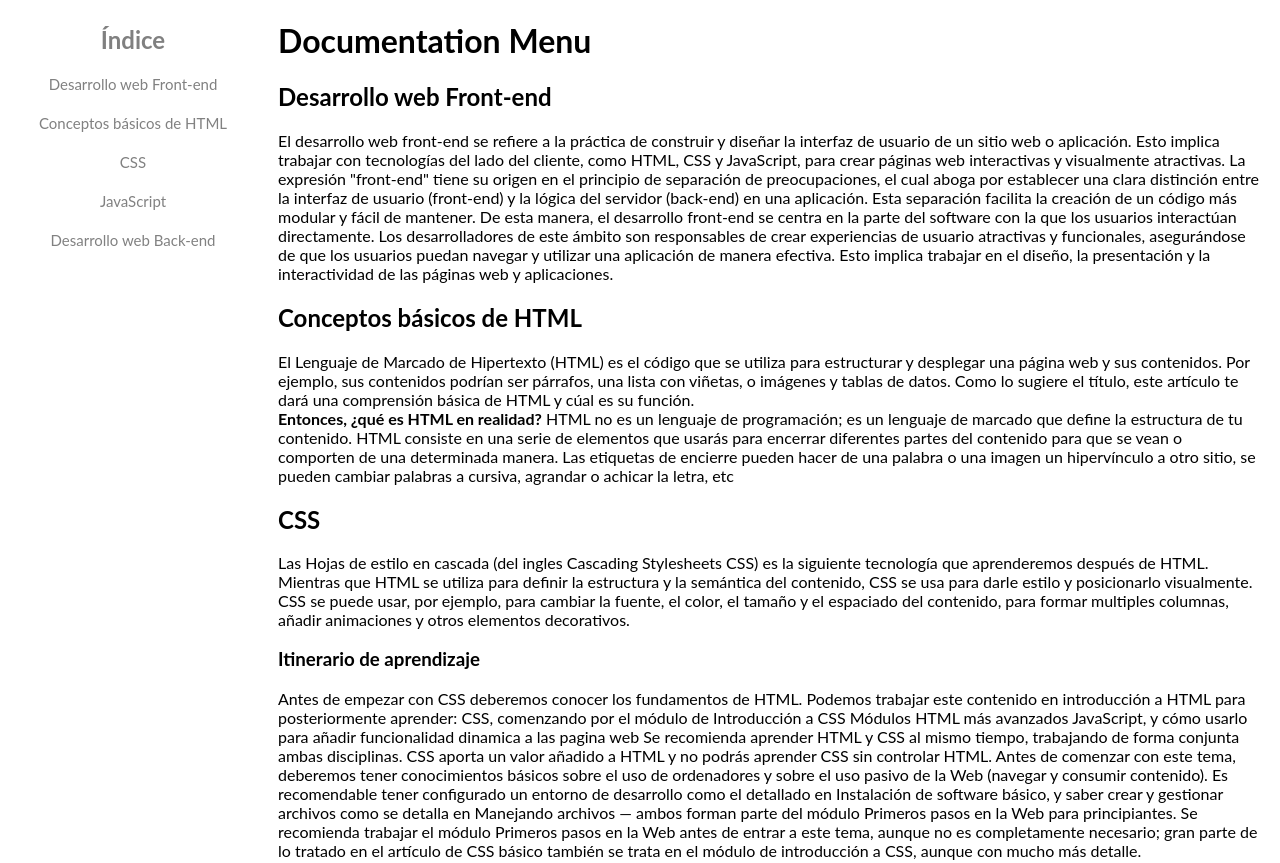
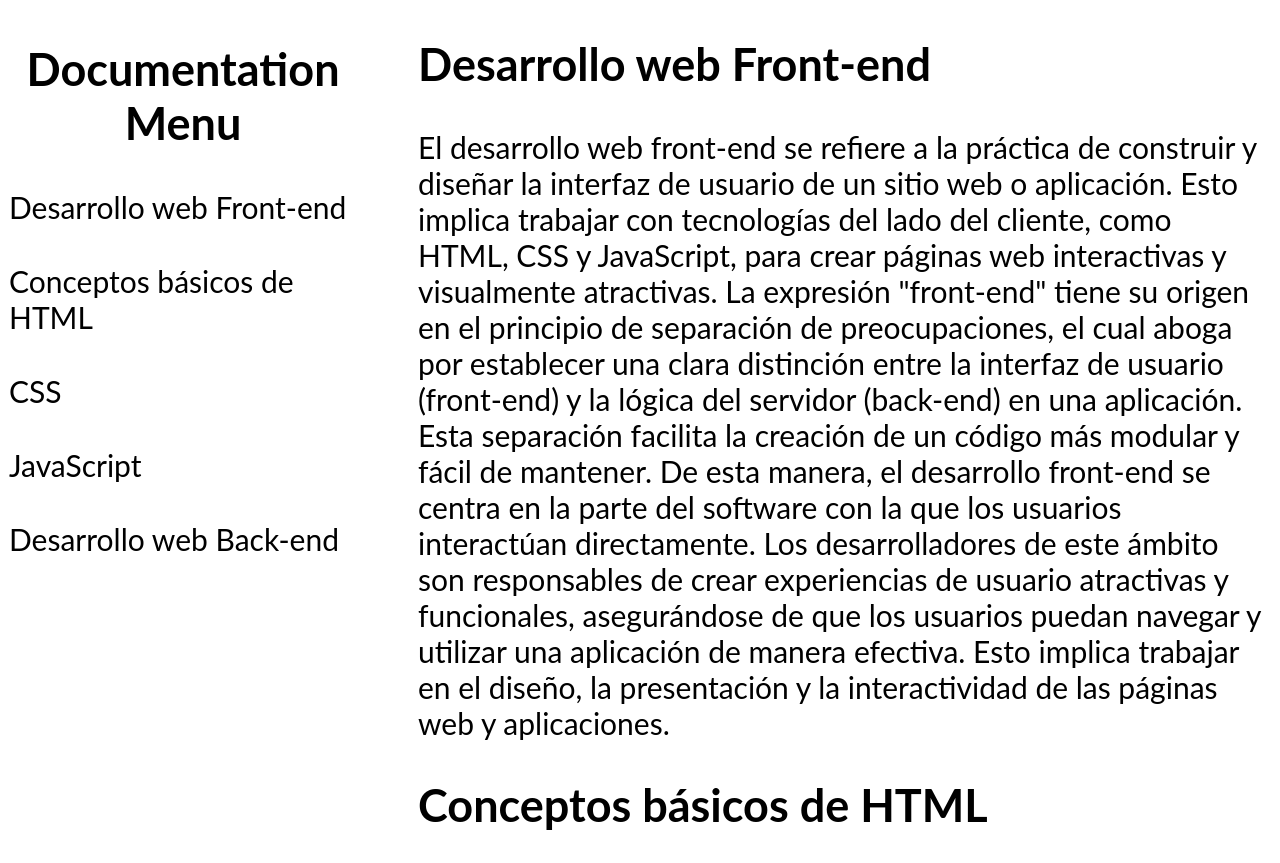
Before and after one commit to GiselaHurtado/-FAQ, a plain HTML site: page index.html in a window 1280 px wide. Shown: the top 863 px of the page. Drawn offline with Linux system fonts and the light colour scheme.

Commit message:
olvide cambiar de rama, estoy haciendo los cambios osbre la dev, cambios de stylo del boy

```diff
--- a/index.html
+++ b/index.html
@@ -1,5 +1,5 @@
 <!DOCTYPE html>
-<html lang="en">
+<html lang="es">
 <head>
     <meta charset="UTF-8">
     <meta name="viewport" content="width=device-width, initial-scale=1.0">
@@ -8,16 +8,15 @@
 </head>
 <body>
     <div class="sidenav">
-        <h2 class="titulo-indice">Índice</h2>
-         <a href="section1">Desarrollo web Front-end</a><br>
-         <a href="section2">Conceptos básicos de HTML</a><br>
-         <a href="section3">CSS</a><br>
-         <a href="section4">JavaScript</a><br>
-         <a href="section5">Desarrollo web Back-end</a><br>
-      </div>
+      <h2 class="titulo-indice">Documentation Menu</h2>
+      <a href="#seccion1">Desarrollo web Front-end</a><br>
+      <a href="#seccion2">Conceptos básicos de HTML</a><br>
+      <a href="#seccion3">CSS</a><br>
+      <a href="#seccion4">JavaScript</a><br>
+      <a href="#seccion5">Desarrollo web Back-end</a><br>
+    </div>
 
       <div class="content">
-        <h1>Documentation Menu</h1>
         <section id="seccion1">
             <h2>Desarrollo web Front-end</h2>
             <p>El desarrollo web front-end se refiere a la práctica de construir y diseñar la interfaz de usuario de un sitio web o aplicación. Esto implica trabajar con tecnologías del lado del cliente, como HTML, CSS y JavaScript, para crear páginas web interactivas y visualmente atractivas.
--- a/styless/styles.css
+++ b/styless/styles.css
@@ -1,13 +1,14 @@
 body {
     font-family: "Lato", sans-serif;
+    font-size: 30px;
   }
 .titulo-indice {
-    color: grey;
+    color: black;
     text-align: center;
 }
 
 .sidenav {
-    width: 250px;
+    width: 350px;
     height: auto;
     position: fixed; /* Fixed Sidebar (stay in place on scroll) */
     z-index: 1; /* Stay on top */
@@ -21,21 +22,21 @@ body {
   .sidenav a {
     padding: 1px;
     text-decoration: none;
-    font-size: 15px;
-    color: #818181;
+    font-size: 30px;
+    color: black;
     overflow-x: hidden;
     justify-content: space-around;
-    display: flex;
+    display: block;
   }
 
   /* When you mouse over the navigation links, change their color */
   .sidenav a:hover {
-    color: #f1f1f1;
+    color: mediumorchid;
   }
 
   /* Style page content */
   .content {
-    margin-left: 260px; /* Same as the width of the sidebar */
+    margin-left: 400px; /* Same as the width of the sidebar */
     padding: 0px 10px;
   }
 
```
